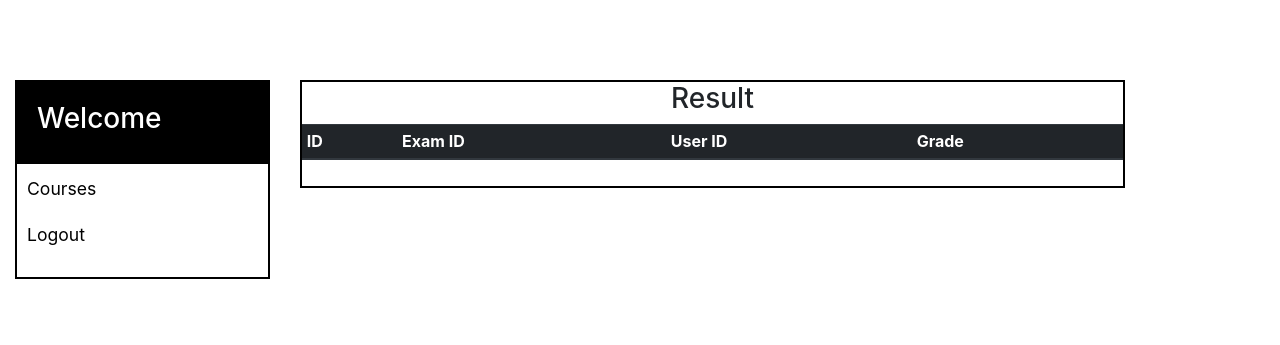
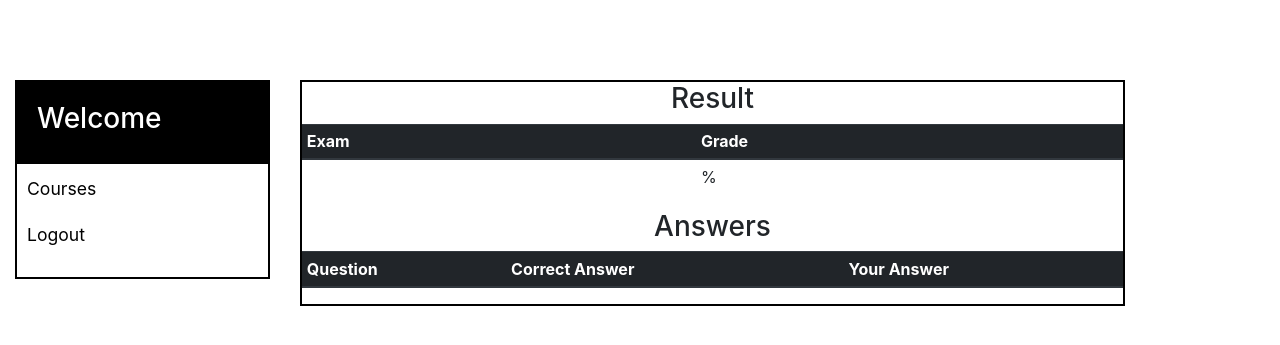
Before and after one commit to OleksandrGudenko/Symfony-Exam-Project, a Symfony app: template symfonyApp/templates/exams/result.html.twig in a window 1280 px wide. Shown: the top 345 px of the page. Run offline with Twig, Linux system fonts and the light colour scheme; the template is opened without the code that fills it, so the values that code supplies are empty; some libraries are stand-ins or nearby versions.

Commit message:
Added exam results

```diff
--- a/symfonyApp/config/routes.yaml
+++ b/symfonyApp/config/routes.yaml
@@ -50,7 +50,6 @@
     path: /courses/exams/delete/{examId}
     controller: App\Controller\ExamController::deleteExam
 
-#Testing
 takeExam:
     path: /courses/exams/take/{instanceId}
     controller: App\Controller\ExamController::takeExam
@@ -64,7 +63,6 @@
       path: /courses/exams/result/{instanceId}
       controller: App\Controller\ExamController::result
 
-#End Testing
 #End Exams
 
 #Students
--- a/symfonyApp/templates/exams/exams.html.twig
+++ b/symfonyApp/templates/exams/exams.html.twig
@@ -56,7 +56,7 @@
             <td>{{ user.username }} </td>
 
             <td><a examId="{{ instance.id }}" href="/courses/exams/take/{{ instance.id }}" class="btn btn-warning" role="button">Do</a></td>
-            <td><a examId="{{ instance.id }}" href="/courses/exams/view/{{ instance.id }}" class="btn btn-primary" role="button">View Result</a></td>
+            <td><a examId="{{ instance.id }}" href="/courses/exams/result/{{ instance.id }}" class="btn btn-primary" role="button">View Result</a></td>
 
             {% endif %}
         </tr>
--- a/symfonyApp/templates/exams/result.html.twig
+++ b/symfonyApp/templates/exams/result.html.twig
@@ -6,32 +6,46 @@
 
 <div class="main" align="center">
 
-
     <h3>Result</h3>
 
     <table class="table table-hover table-sm" width="100%">
 
         <thead class="thead-dark">
         <tr>
-            <th scope="col">ID</th>
-            <th scope="col">Exam ID </th>
-            <th scope="col">User ID </th>
+            <th scope="col">Exam</th>
             <th scope="col">Grade</th>
         </tr>
         </thead>
         <tbody>
         <tr>
-            <td>{{ instance.id }}</td>
-            <td> {{ instance.exam.id }}</td>
-            <td> {{ instance.user.id }}</td>
-            <td>{{ instance.grade }}</td>
-
+            <td>{{ instance.exam.name }}</td>
+            <td>{{ instance.grade }}%</td>
         </tr>
         </tbody>
 
+    </table>
 
-</table>
+    <h3>Answers</h3>
 
+    <table class="table table-hover table-sm" width="100%">
+
+        <thead class="thead-dark">
+        <tr>
+            <th scope="col">Question</th>
+            <th scope="col">Correct Answer</th>
+            <th scope="col">Your Answer</th>
+        </tr>
+        </thead>
+        <tbody>
+        {% for answer in instance.answers %}
+        <tr>
+            <td>{{ answer.question.question.question }}</td>
+            <td>{{ answer.question.question.correctAnswer.answer }}</td>
+            <td>{{ answer.answer.answer }}</td>
+        </tr>
+        {% endfor %}
+        </tbody>
+    </table>
 </div>
 
 {% endblock %}
```
Also changed, not shown: symfonyApp/src/Controller/ExamController.php (+58 -22 lines), symfonyApp/src/Entity/Examinstance.php (+12 -0 lines), symfonyApp/src/Entity/Question.php (+13 -0 lines).
